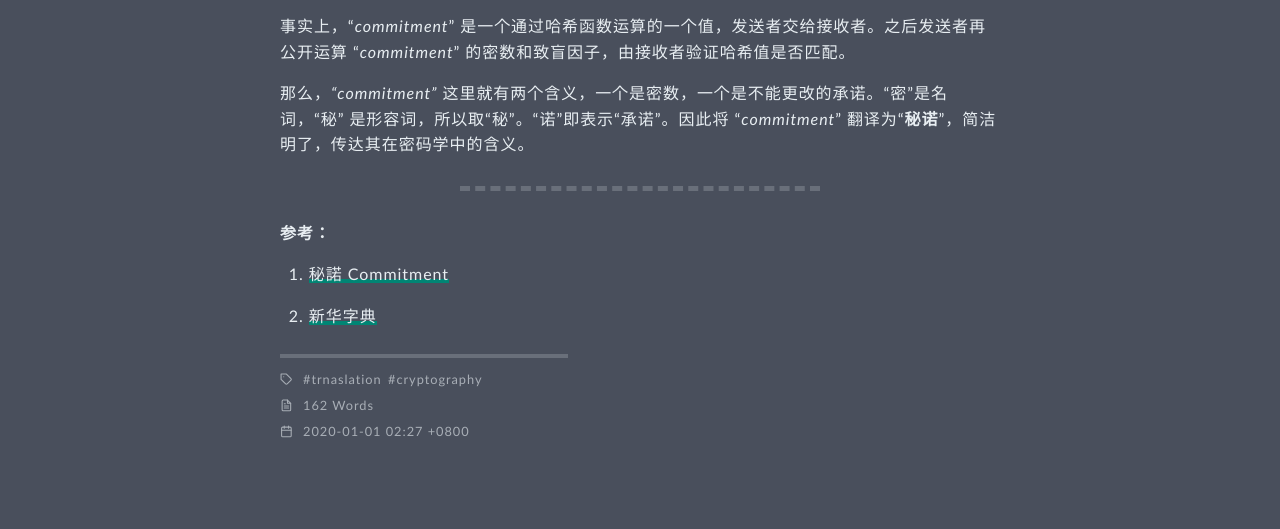
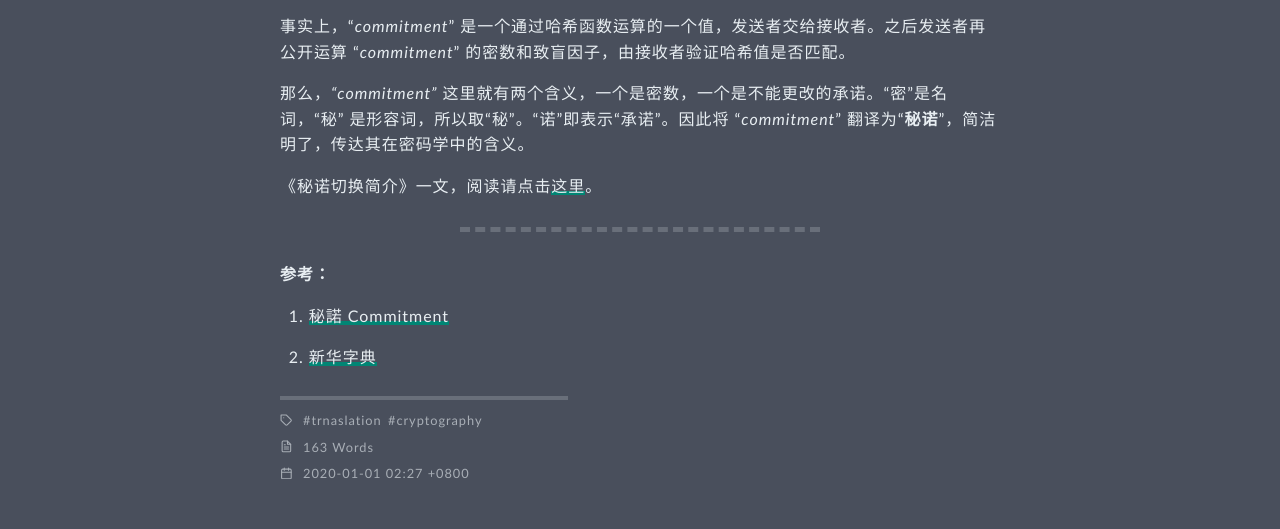
Before and after one commit to Funkyswing/funkyswing.github.io, a plain HTML site: page posts/commitment_english-translation/index.html in a window 1280 px wide. Shown: the part 852-1381 px from the top of the page. Drawn offline with Linux system fonts and the light colour scheme.

Commit message:
Initial commit

```diff
--- a/posts/commitment_english-translation/index.html
+++ b/posts/commitment_english-translation/index.html
@@ -12,7 +12,7 @@
  A way to visualize a commitment scheme is to think of a sender as putting a message in a locked box, and giving the box to a receiver. The message in the box is hidden from the receiver, who cannot open the lock themselves. Since the receiver has the box, the message inside cannot be changed—merely revealed if the sender chooses to give them the key at some later time.">
 <meta itemprop="datePublished" content="2020-01-01T02:27:12&#43;08:00" />
 <meta itemprop="dateModified" content="2020-01-01T02:27:12&#43;08:00" />
-<meta itemprop="wordCount" content="162">
+<meta itemprop="wordCount" content="163">
 
 
 
@@ -96,6 +96,7 @@
 </blockquote>
 <p>事实上，“<em>commitment</em>” 是一个通过哈希函数运算的一个值，发送者交给接收者。之后发送者再公开运算 “<em>commitment</em>” 的密数和致盲因子，由接收者验证哈希值是否匹配。</p>
 <p>那么，<em>“commitment”</em> 这里就有两个含义，一个是密数，一个是不能更改的承诺。“密”是名词，“秘” 是形容词，所以取“秘”。“诺”即表示“承诺”。因此将 “<em>commitment</em>” 翻译为“<strong>秘诺</strong>”，简洁明了，传达其在密码学中的含义。</p>
+<p>《秘诺切换简介》一文，阅读请点击<a href="https://github.com/Funkyswing/grin/blob/master/doc/switch_commitment_ZH-CN.md">这里</a>。</p>
 <hr>
 <p><strong>参考：</strong></p>
 <ol>
@@ -113,7 +114,7 @@
 				<p>
 					<svg xmlns="http://www.w3.org/2000/svg" width="24" height="24" viewBox="0 0 24 24" fill="none" stroke="currentColor" stroke-width="2" stroke-linecap="round" stroke-linejoin="round" class="feather feather-tag meta-icon"><path d="M20.59 13.41l-7.17 7.17a2 2 0 0 1-2.83 0L2 12V2h10l8.59 8.59a2 2 0 0 1 0 2.82z"></path><line x1="7" y1="7" x2="7" y2="7"></line></svg><span class="tag"><a href="https://funkyswing.github.io/tags/trnaslation">trnaslation</a></span><span class="tag"><a href="https://funkyswing.github.io/tags/cryptography">cryptography</a></span>
 				</p>
-				<p><svg xmlns="http://www.w3.org/2000/svg" width="24" height="24" viewBox="0 0 24 24" fill="none" stroke="currentColor" stroke-width="2" stroke-linecap="round" stroke-linejoin="round" class="feather feather-file-text"><path d="M14 2H6a2 2 0 0 0-2 2v16a2 2 0 0 0 2 2h12a2 2 0 0 0 2-2V8z"></path><polyline points="14 2 14 8 20 8"></polyline><line x1="16" y1="13" x2="8" y2="13"></line><line x1="16" y1="17" x2="8" y2="17"></line><polyline points="10 9 9 9 8 9"></polyline></svg>162 Words</p>
+				<p><svg xmlns="http://www.w3.org/2000/svg" width="24" height="24" viewBox="0 0 24 24" fill="none" stroke="currentColor" stroke-width="2" stroke-linecap="round" stroke-linejoin="round" class="feather feather-file-text"><path d="M14 2H6a2 2 0 0 0-2 2v16a2 2 0 0 0 2 2h12a2 2 0 0 0 2-2V8z"></path><polyline points="14 2 14 8 20 8"></polyline><line x1="16" y1="13" x2="8" y2="13"></line><line x1="16" y1="17" x2="8" y2="17"></line><polyline points="10 9 9 9 8 9"></polyline></svg>163 Words</p>
 				<p><svg xmlns="http://www.w3.org/2000/svg" width="24" height="24" viewBox="0 0 24 24" fill="none" stroke="currentColor" stroke-width="2" stroke-linecap="round" stroke-linejoin="round" class="feather feather-calendar"><rect x="3" y="4" width="18" height="18" rx="2" ry="2"></rect><line x1="16" y1="2" x2="16" y2="6"></line><line x1="8" y1="2" x2="8" y2="6"></line><line x1="3" y1="10" x2="21" y2="10"></line></svg>2020-01-01 02:27 &#43;0800</p>
 			</footer>
 		</article>
--- a/posts/index.xml
+++ b/posts/index.xml
@@ -36,6 +36,7 @@
 </blockquote>
 <p>事实上，“<em>commitment</em>” 是一个通过哈希函数运算的一个值，发送者交给接收者。之后发送者再公开运算 “<em>commitment</em>” 的密数和致盲因子，由接收者验证哈希值是否匹配。</p>
 <p>那么，<em>“commitment”</em> 这里就有两个含义，一个是密数，一个是不能更改的承诺。“密”是名词，“秘” 是形容词，所以取“秘”。“诺”即表示“承诺”。因此将 “<em>commitment</em>” 翻译为“<strong>秘诺</strong>”，简洁明了，传达其在密码学中的含义。</p>
+<p>《秘诺切换简介》一文，阅读请点击<a href="https://github.com/Funkyswing/grin/blob/master/doc/switch_commitment_ZH-CN.md">这里</a>。</p>
 <hr>
 <p><strong>参考：</strong></p>
 <ol>
```
